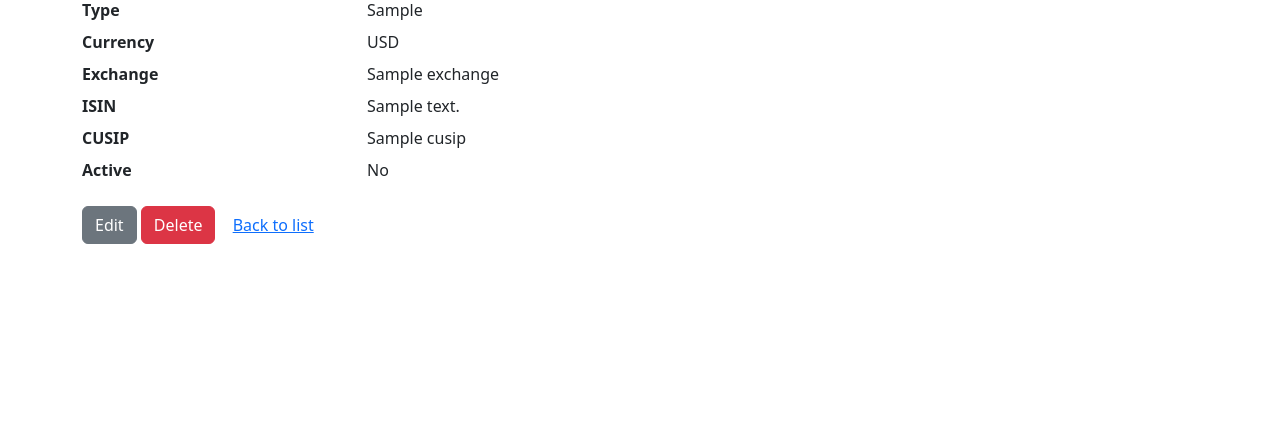
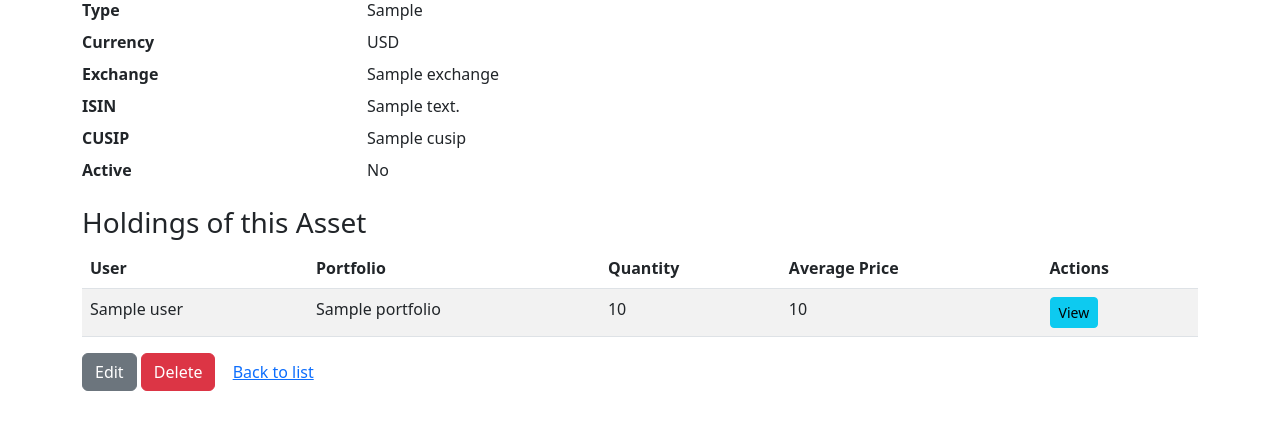
Before and after one commit to MauGx3/personal-finance, a Django app: template personal_finance/assets/templates/assets/asset_detail.html in a window 1280 px wide. Shown: the part 182-612 px from the top of the page. Run offline with Django 5.2, Linux system fonts and the light colour scheme; the template is opened without the code that fills it: most values are stand-ins (such as "Sample title", 1, 10 or a date in 2020); some libraries are stand-ins or nearby versions.

Commit message:
Final improvements - Enhanced forms, templates, and API security
Co-authored-by: MauGx3 <225707+MauGx3@users.noreply.github.com>

```diff
--- a/personal_finance/assets/templates/assets/asset_detail.html
+++ b/personal_finance/assets/templates/assets/asset_detail.html
@@ -28,9 +28,39 @@
     <dd class="col-sm-9">{% if asset.is_active %}Yes{% else %}No{% endif %}</dd>
   </dl>
 
+  <h3>Holdings of this Asset</h3>
+  {% if asset.holdings.all %}
+    <table class="table table-striped">
+      <thead>
+        <tr>
+          <th>User</th>
+          <th>Portfolio</th>
+          <th>Quantity</th>
+          <th>Average Price</th>
+          <th>Actions</th>
+        </tr>
+      </thead>
+      <tbody>
+        {% for holding in asset.holdings.all %}
+          <tr>
+            <td>{{ holding.user }}</td>
+            <td>{{ holding.portfolio|default:"None" }}</td>
+            <td>{{ holding.quantity }}</td>
+            <td>{{ holding.average_price|default:"N/A" }}</td>
+            <td>
+              <a class="btn btn-sm btn-info" href="{% url 'assets:holding_detail' holding.pk %}">View</a>
+            </td>
+          </tr>
+        {% endfor %}
+      </tbody>
+    </table>
+  {% else %}
+    <p>No holdings for this asset yet.</p>
+  {% endif %}
+
   <p>
     <a class="btn btn-secondary" href="{% url 'assets:asset_edit' asset.pk %}">Edit</a>
     <a class="btn btn-danger" href="{% url 'assets:asset_delete' asset.pk %}">Delete</a>
-    <a class="btn btn-link" href="{% url 'assets:asset_list' %}">Back to list</a>
+    <a class="btn btn-link" href="{% url 'assets:list' %}">Back to list</a>
   </p>
 {% endblock %}
--- a/personal_finance/assets/templates/assets/asset_form.html
+++ b/personal_finance/assets/templates/assets/asset_form.html
@@ -9,6 +9,6 @@
       {{ form.as_p }}
     </div>
     <button type="submit" class="btn btn-primary">Save</button>
-    <a href="{% url 'assets:asset_list' %}" class="btn btn-secondary">Cancel</a>
+    <a href="{% url 'assets:list' %}" class="btn btn-secondary">Cancel</a>
   </form>
 {% endblock %}
--- a/personal_finance/assets/views.py
+++ b/personal_finance/assets/views.py
@@ -29,20 +29,20 @@ class AssetCreateView(LoginRequiredMixin, CreateView):
     model = Asset
     form_class = AssetForm
     template_name = "assets/asset_form.html"
-    success_url = reverse_lazy("assets:asset_list")
+    success_url = reverse_lazy("assets:list")
 
 
 class AssetUpdateView(LoginRequiredMixin, UpdateView):
     model = Asset
     form_class = AssetForm
     template_name = "assets/asset_form.html"
-    success_url = reverse_lazy("assets:asset_list")
+    success_url = reverse_lazy("assets:list")
 
 
 class AssetDeleteView(LoginRequiredMixin, DeleteView):
     model = Asset
     template_name = "assets/asset_confirm_delete.html"
-    success_url = reverse_lazy("assets:asset_list")
+    success_url = reverse_lazy("assets:list")
 
 
 # Portfolio Views
```
Also changed, not shown: personal_finance/assets/api/views.py (+6 -2 lines), personal_finance/assets/forms.py (+29 -5 lines), personal_finance/assets/templates/assets/asset_list.html (+8 -1 lines).
